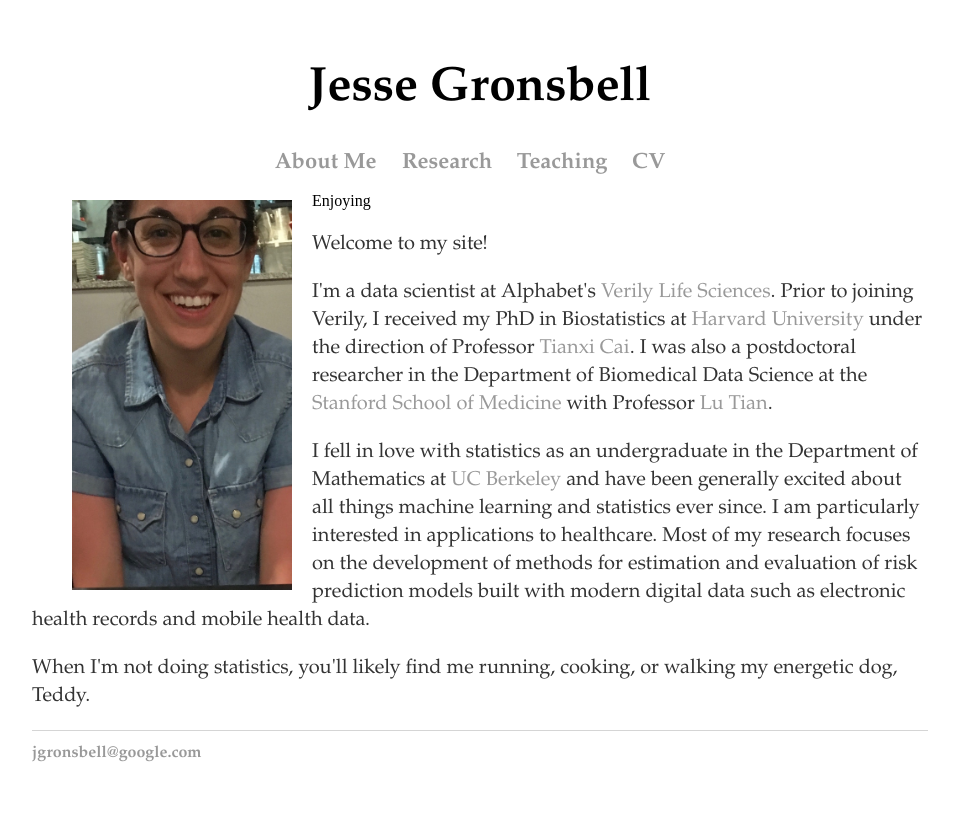
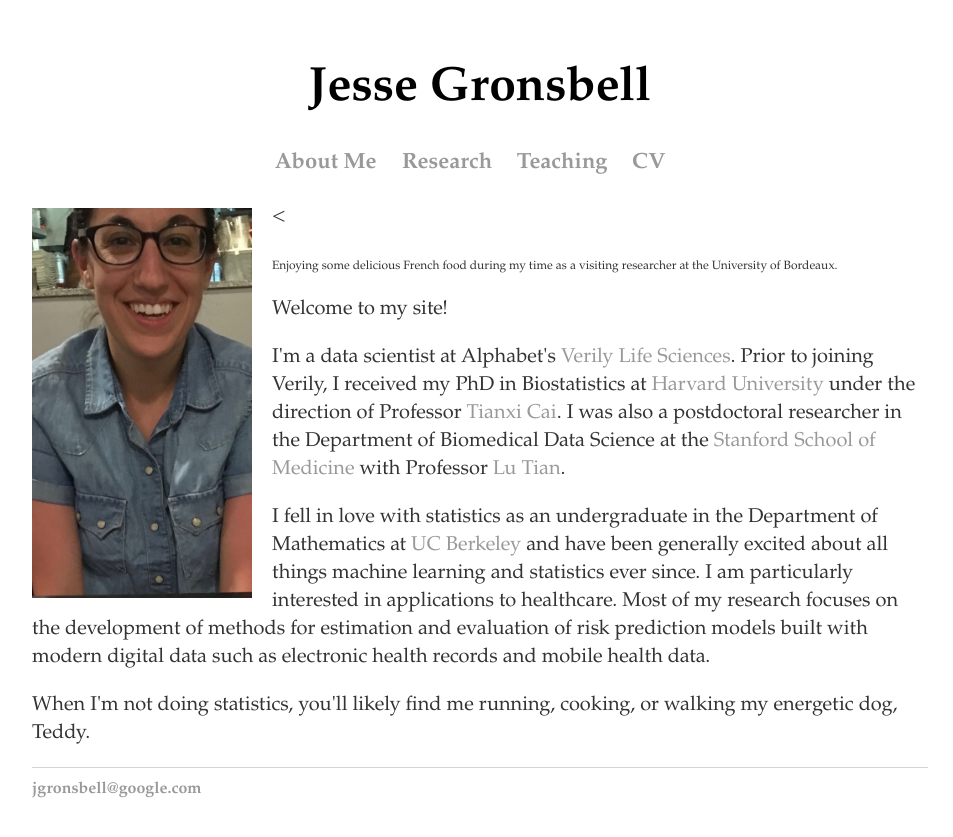
Before and after one commit to jgrons/old_website, a Jekyll site: the page built from index.html, in a window 1280 px wide. Shown: the top 837 px of the page, without its empty margins (160-1113 px from the left). Built offline with Jekyll 4.4.1, drawn with Linux system fonts in a browser that asks for light colours.

Commit message:
Update index.html

```diff
--- a/index.html
+++ b/index.html
@@ -4,16 +4,14 @@
 ---
 <div class="blurb">
 
-		<div class="span2">
-		<figure>
-			   <a href="../pics/me_france.jpeg">
+	<div class=figure>
+  <p>< <a href="../pics/me_france.jpeg">
             <img src="../pics/me_france.jpeg" HEIGHT="390" WIDTH="220" align="left" style="margin:8px 20px 0px 0px"
                   title="JG" alt="JG"/></a>
-	<figcaption> Enjoying </figcaption>
+  <p style="font-size:12px; font-family: palatino"> Enjoying some delicious French food during my time as a visiting
+	  researcher at the University of Bordeaux.
+</div>
 
-			</figure>
-
-        </div>
 
 	<p style="font-size:20px; font-family: palatino">
 	Welcome to my site!
```
